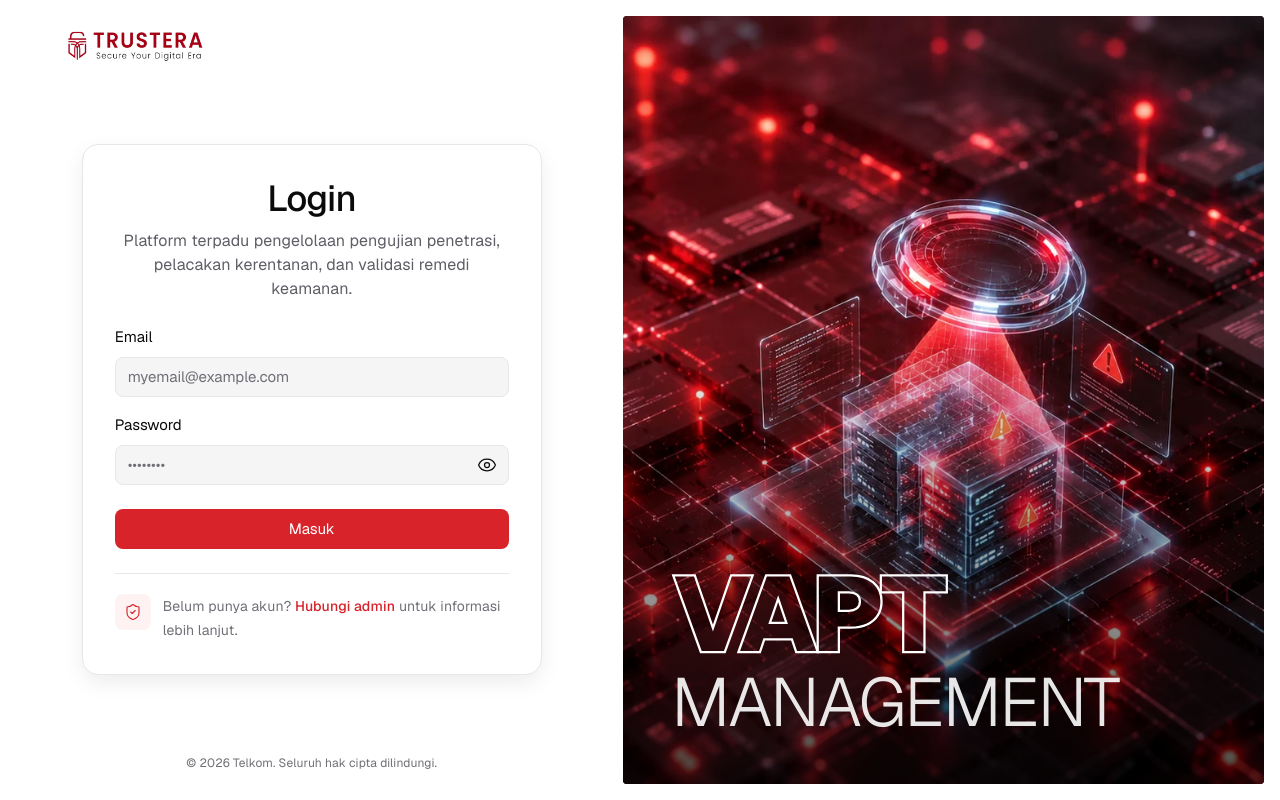
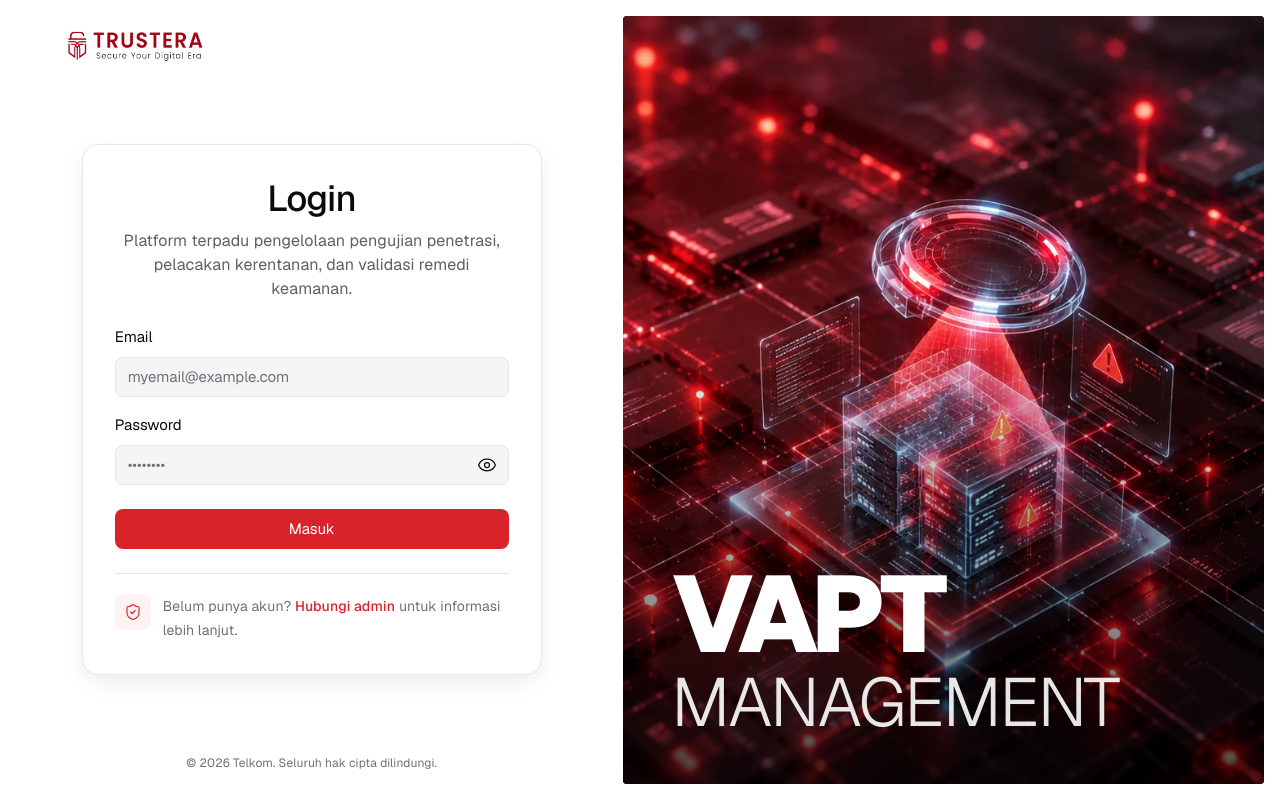
Before and after one commit to natenz/vapt-management-frontend, a React (Vite) app: page /login in a window 1280 px wide. Built offline with nearby package versions, Linux system fonts and the light colour scheme.

Commit message:
style(auth): restore solid fill for VAPT typography

```diff
--- a/src/app/layouts/auth-layout.tsx
+++ b/src/app/layouts/auth-layout.tsx
@@ -17,7 +17,7 @@ function BrandPanel() {
         className="absolute inset-x-8 bottom-8 flex flex-col text-ink-inverse sm:inset-x-10 sm:bottom-10 xl:inset-x-12 xl:bottom-12"
       >
         <div className="flex flex-col font-sans uppercase leading-[0.82] tracking-[-0.04em]">
-          <span className="text-stroke-inverse text-7xl font-black tracking-[-0.05em] sm:text-8xl xl:text-stroke-inverse-thick xl:text-[6.75rem] 2xl:text-[8.5rem]">
+          <span className="text-7xl font-black tracking-[-0.05em] text-ink-inverse sm:text-8xl xl:text-[6.75rem] 2xl:text-[8.5rem]">
             VAPT
           </span>
           <span className="text-4xl font-light tracking-[-0.02em] text-ink-inverse/90 sm:text-5xl xl:text-[4.25rem] 2xl:text-[5.5rem]">
```
